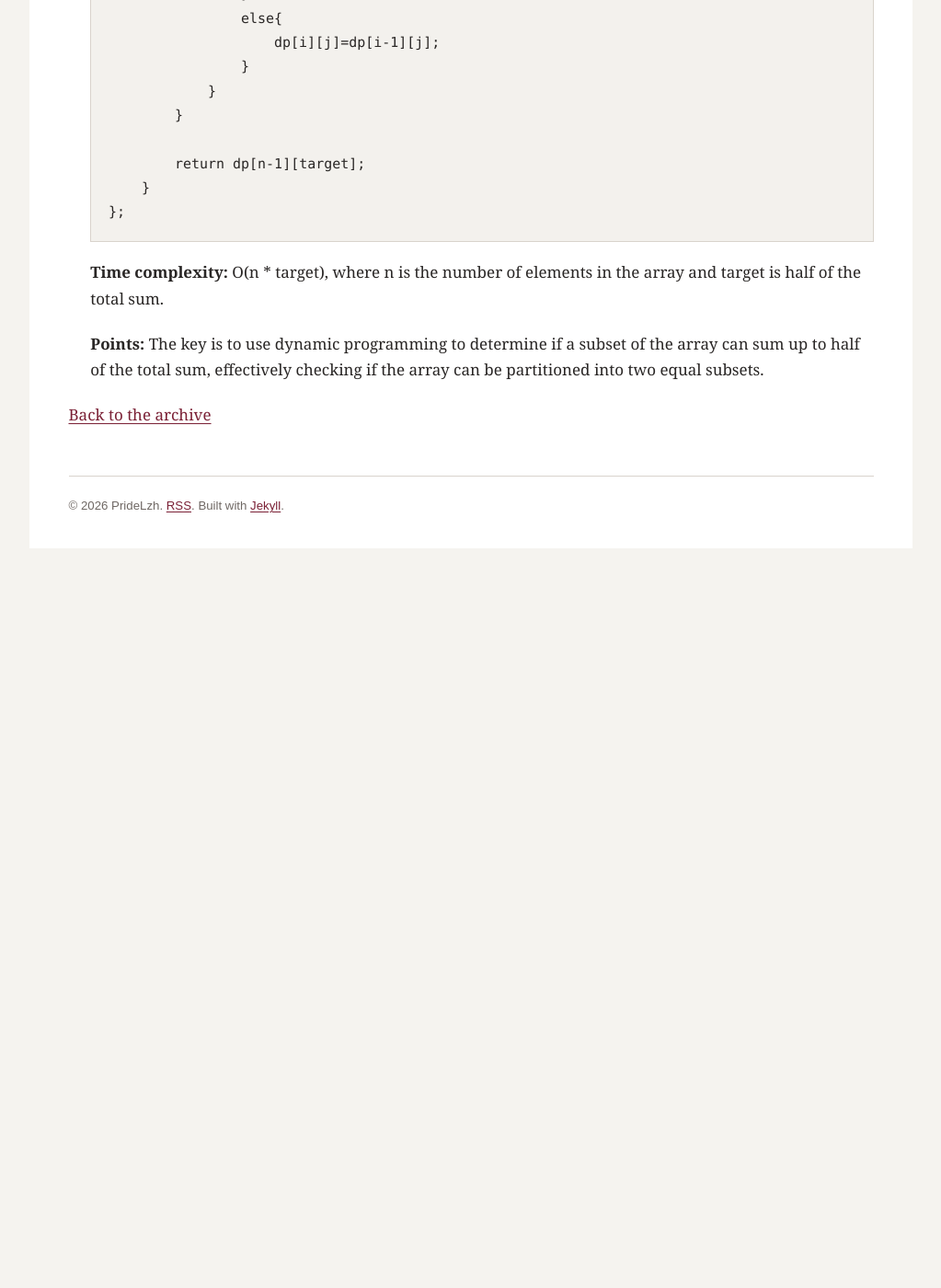
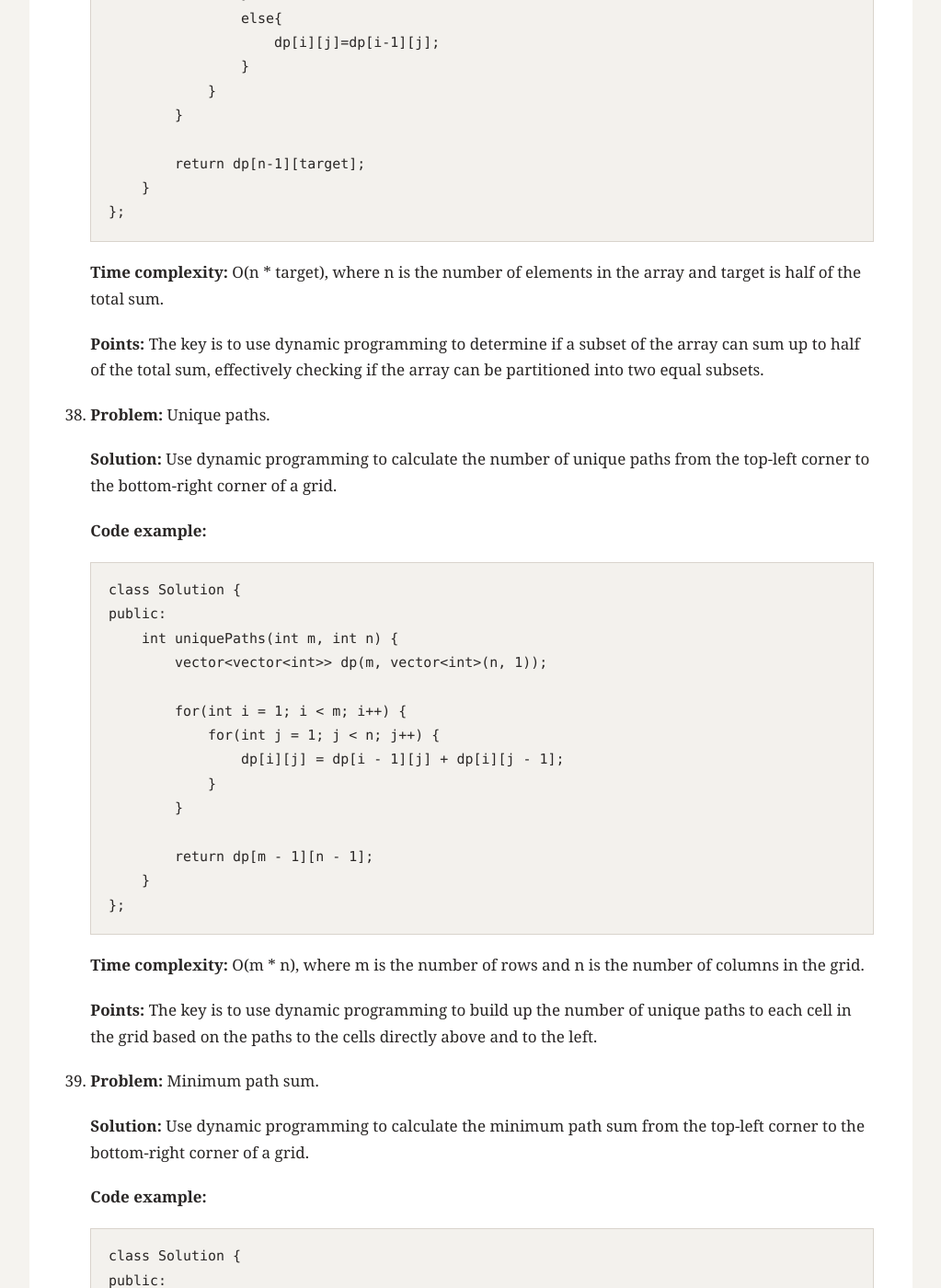
Before and after one commit to pridelzh/pridelzh.github.io, a Jekyll site: the page built from _posts/2026-08-02-record-algorithm-exercise.md, in a window 1280 px wide and 1400 px high, scrolled down 41802 px. Shown: the whole window at 92% size, without its empty margins (128-1151 px from the left). Built offline with Jekyll 4.4.1, drawn with Linux system fonts in a browser that asks for light colours; before the commit the page ends 42432 px from its top, so only the background shows below that; some of the changed text lies outside the part shown.

Commit message:
update 2026-08-02-record-algorithm-exercise.md on 2026/08/09

````diff
--- a/_posts/2026-08-02-record-algorithm-exercise.md
+++ b/_posts/2026-08-02-record-algorithm-exercise.md
@@ -1477,3 +1477,66 @@ excerpt: "A record of traditional algorithm exercises."
     **Time complexity:** O(n * target), where n is the number of elements in the array and target is half of the total sum.
 
     **Points:** The key is to use dynamic programming to determine if a subset of the array can sum up to half of the total sum, effectively checking if the array can be partitioned into two equal subsets.
+
+38. **Problem:** Unique paths.
+
+    **Solution:** Use dynamic programming to calculate the number of unique paths from the top-left corner to the bottom-right corner of a grid.
+
+    **Code example:**
+    ```cpp
+    class Solution {
+    public:
+        int uniquePaths(int m, int n) {
+            vector<vector<int>> dp(m, vector<int>(n, 1));
+
+            for(int i = 1; i < m; i++) {
+                for(int j = 1; j < n; j++) {
+                    dp[i][j] = dp[i - 1][j] + dp[i][j - 1];
+                }
+            }
+
+            return dp[m - 1][n - 1];
+        }
+    };
+    ```
+
+    **Time complexity:** O(m * n), where m is the number of rows and n is the number of columns in the grid.
+
+    **Points:** The key is to use dynamic programming to build up the number of unique paths to each cell in the grid based on the paths to the cells directly above and to the left.
+
+39. **Problem:** Minimum path sum.
+
+    **Solution:** Use dynamic programming to calculate the minimum path sum from the top-left corner to the bottom-right corner of a grid.
+
+    **Code example:**
+    ```cpp
+    class Solution {
+    public:
+        int minPathSum(vector<vector<int>>& grid) {
+            int m = grid.size();
+            int n = grid[0].size();
+
+            vector<vector<int>> dp(m, vector<int>(n, 0));
+            dp[0][0] = grid[0][0];
+
+            for(int i = 1; i < m; i++) {
+                dp[i][0] = dp[i - 1][0] + grid[i][0];
+            }
+            for(int j = 1; j < n; j++) {
+                dp[0][j] = dp[0][j - 1] + grid[0][j];
+            }
+
+            for(int i = 1; i < m; i++) {
+                for(int j = 1; j < n; j++) {
+                    dp[i][j] = min(dp[i - 1][j], dp[i][j - 1]) + grid[i][j];
+                }
+            }
+
+            return dp[m - 1][n - 1];
+        }
+    };
+    ```
+
+    **Time complexity:** O(m * n), where m is the number of rows and n is the number of columns in the grid.
+
+    **Points:** The key is to use dynamic programming to build up the minimum path sum to each cell in the grid based on the minimum sums to the cells directly above and to the left, the minimum num is determined by the up or left cell.
````
